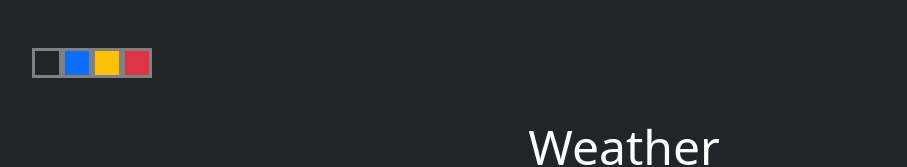
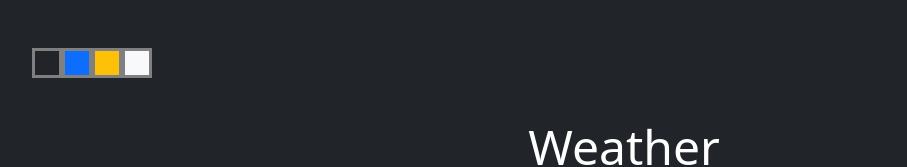
Before and after one commit to Re-Dnor/weather, a React (Create React App) app: page / in a window 1280 px wide. Shown: the top 167 px of the page, without its empty margins (16-923 px from the left). Built offline with nearby package versions, Linux system fonts and the light colour scheme.

Commit message:
refactoring

```diff
--- a/src/App.jsx
+++ b/src/App.jsx
@@ -23,13 +23,13 @@ const themes = [
     id: 2
   },
   {
-    name: 'red',
-    className: 'bg-danger',
+    name: 'white',
+    className: 'bg-light',
     id: 3
   }
 ];
 
-const App = (props) => {
+const App = () => {
   const [weatherData, setWeatherData] = useState({});
   const [errorFeedback, setErrorFeedback] = useState('');
   const [currentTheme, setStateTheme] = useState(themes[0]);
@@ -39,7 +39,7 @@ const App = (props) => {
     .then((xml) => {
       const { contents } = xml.data;
       const { currentWeather, forecastWeather  } = parse(contents);
-      const {region, country, localTime, wind, temp, icon } = currentWeather;
+      const { region, country, localTime, wind, temp, icon } = currentWeather;
 
       setWeatherData({
         region,
@@ -57,7 +57,7 @@ const App = (props) => {
     .catch((error) => {
       console.log(error)
       setWeatherData({})
-      setErrorFeedback(`${value} city is not defined`)
+      setErrorFeedback(`"${value}" city is not defined`)
     }
     )
   }
@@ -66,8 +66,8 @@ const App = (props) => {
     <main className="d-flex min-vh-100 flex-column bg-dark">
       <div className="flex-grow-1 text-white">
         <ThemeContext.Provider value={{themes, currentTheme, setStateTheme}}>
-        <Form weatherData={weatherData} errorFeedback={errorFeedback}  handleSubmitForm={handleSubmitForm} />
-        <Content weatherData={weatherData} />
+          <Form weatherData={weatherData} errorFeedback={errorFeedback} handleSubmitForm={handleSubmitForm} />
+          <Content weatherData={weatherData} />
         </ThemeContext.Provider>
       </div>
     </main>
--- a/src/Components/Content.jsx
+++ b/src/Components/Content.jsx
@@ -1,13 +1,12 @@
 import {isEmpty} from "lodash";
 import Weather from "./Weather";
 
-const Content = (props) => {
-  const {weatherData, setWeatherData} = props;
+const Content = ({ weatherData }) => {
 
   return (
-    <section className="container-fluid p-5 container-xxl">
+    <section className="container-fluid p-4 container-xxl">
       <div className="col-md-10 col-lg-10 order-1 mx-auto m-0 text-center">
-      {isEmpty(weatherData)? null: <Weather weatherData={weatherData} />}
+      {isEmpty(weatherData) ? null : <Weather weatherData={weatherData} />}
       </div>
     </section>
   )
--- a/src/Components/Form.jsx
+++ b/src/Components/Form.jsx
@@ -3,15 +3,16 @@ import cn from "classnames";
 import ThemeContext from "./Context/ThemeContext";
 import ThemeSwitcher from "./ThemeSwitcher.jsx";
 
-const Form = (props) => {
-  const {handleSubmitForm, errorFeedback} = props;
+const Form = ({ handleSubmitForm, errorFeedback }) => {
   const [city, setStateCity] = useState('');
-  const {currentTheme} = useContext(ThemeContext);
-  const classNamaFeedback = cn('feedback m-0 position-absolute medium', errorFeedback? 'text-danger' :'text-success')
+  const { currentTheme } = useContext(ThemeContext);
+  const { className, name } = currentTheme;
+  const classNameTheme = cn("container-fluid p-5", className);
+  const classNameFeedback = cn('feedback m-0 position-absolute medium', errorFeedback? 'text-danger' :'text-success');
+  const classNameTextColor = cn('display-5 text-center m-4', name === 'white'? 'text-dark': 'text-white')
 
   const submitForm = (e) => {
     e.preventDefault();
-
     handleSubmitForm(city, setStateCity);
   }
 
@@ -19,16 +20,12 @@ const Form = (props) => {
     setStateCity(e.target.value);
   }
 
-  const {className} = currentTheme;
-
-  const classNameTheme = cn("container-fluid p-5", className)
-
   return (
     <section className={classNameTheme}>
       <ThemeSwitcher />
       <div className="row">
         <div className="col-md-10 col-lg-5 mx-auto text-white">
-          <h1 className="display-5 text-center m-4">Weather</h1>
+          <h1 className={classNameTextColor}>Weather</h1>
           <form action="" id="form" onSubmit={submitForm}>
             <div className="row">
               <div className="col">
@@ -54,7 +51,7 @@ const Form = (props) => {
               </button>
             </div>
           </form>
-          <p className={classNamaFeedback}>{errorFeedback}</p>
+          <p className={classNameFeedback}>{errorFeedback}</p>
         </div>
       </div>
     </section>
--- a/src/Components/ThemeSwitcher.jsx
+++ b/src/Components/ThemeSwitcher.jsx
@@ -1,14 +1,14 @@
 import { useContext} from "react";
 import ThemeContext from "./Context/ThemeContext";
 
+const styleTheme = {
+  width: '30px',
+  height: '30px',
+  border: '3px solid grey',
+}
+
 const ThemeSwitcher = () => {
   const { themes, setStateTheme} = useContext(ThemeContext);
-
-  const styleTheme = {
-    width: '30px',
-    height: '30px',
-    border: '3px solid grey',
-  }
 
   const changeTheme = (theme) => {
     setStateTheme(theme)
@@ -16,9 +16,9 @@ const ThemeSwitcher = () => {
 
   return (
     <div className="d-flex flex-row bd-highlight mb-3">
-    {themes.map((item) =>
-    <button className={item.className} style={styleTheme} id={item.id} key={item.id} onClick={() => changeTheme(item)}></button>
-    )}
+      {themes.map((item) =>
+        <button className={item.className} style={styleTheme} id={item.id} key={item.id} onClick={() => changeTheme(item)}/>
+      )}
     </div>
   )
 }
--- a/src/Components/Weather.jsx
+++ b/src/Components/Weather.jsx
@@ -1,10 +1,5 @@
 import cn from "classnames";
 import React, {useEffect, useState} from "react";
-
-const Weather = (props) => {
-  const {weatherData} = props;
-  const { region, country, localTime, wind, temp, icon, forecastWeather } = weatherData;
-  const [width, setStateWidth] = useState(window.innerWidth);
 
 const styleIcon = {
   width: '75px',
@@ -16,12 +11,22 @@ const Weather = (props) => {
   height: '50px'
 }
 
+
+const Weather = ({ weatherData }) => {
+  const { region, country, localTime, wind, temp, icon, forecastWeather } = weatherData;
+  const [width, setStateWidth] = useState(window.innerWidth);
   const wrapperForecast = cn(width < 625 ? "m-5": "d-flex justify-content-between m-5 col-md-")
 
+  const getWidth = () => {
+    setStateWidth(window.innerWidth)
+  }
+
   useEffect(() => {
-    window.addEventListener('resize', () => {
-      setStateWidth(window.innerWidth)
-    })
+    window.addEventListener('resize', getWidth)
+
+    return () => {
+      window.removeEventListener('resize', getWidth)
+    }
   })
 
   return (
```
Also changed, not shown: src/index.jsx (renamed from src/index.js). Lines whose indentation alone changed are shown as unchanged.
